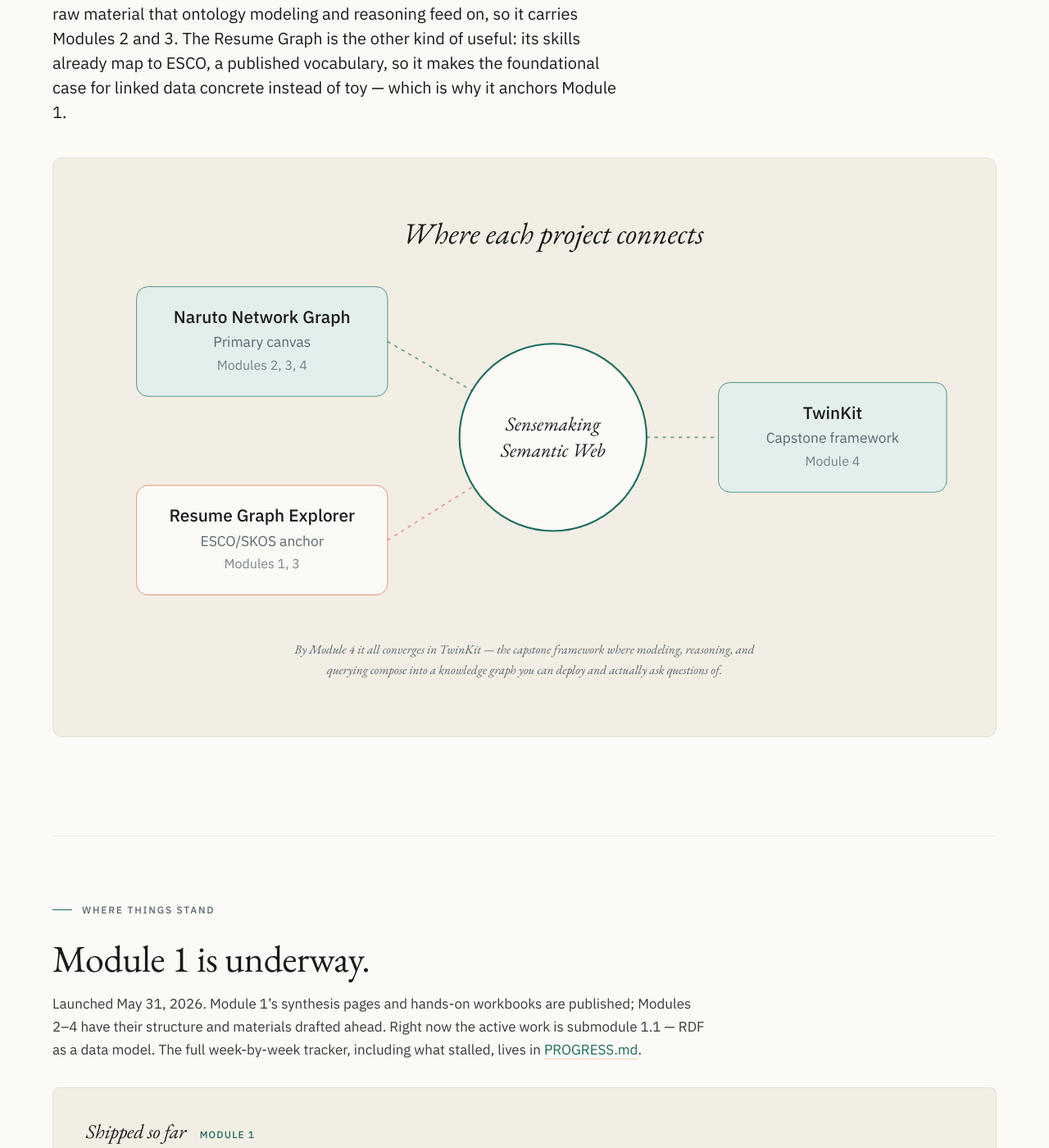
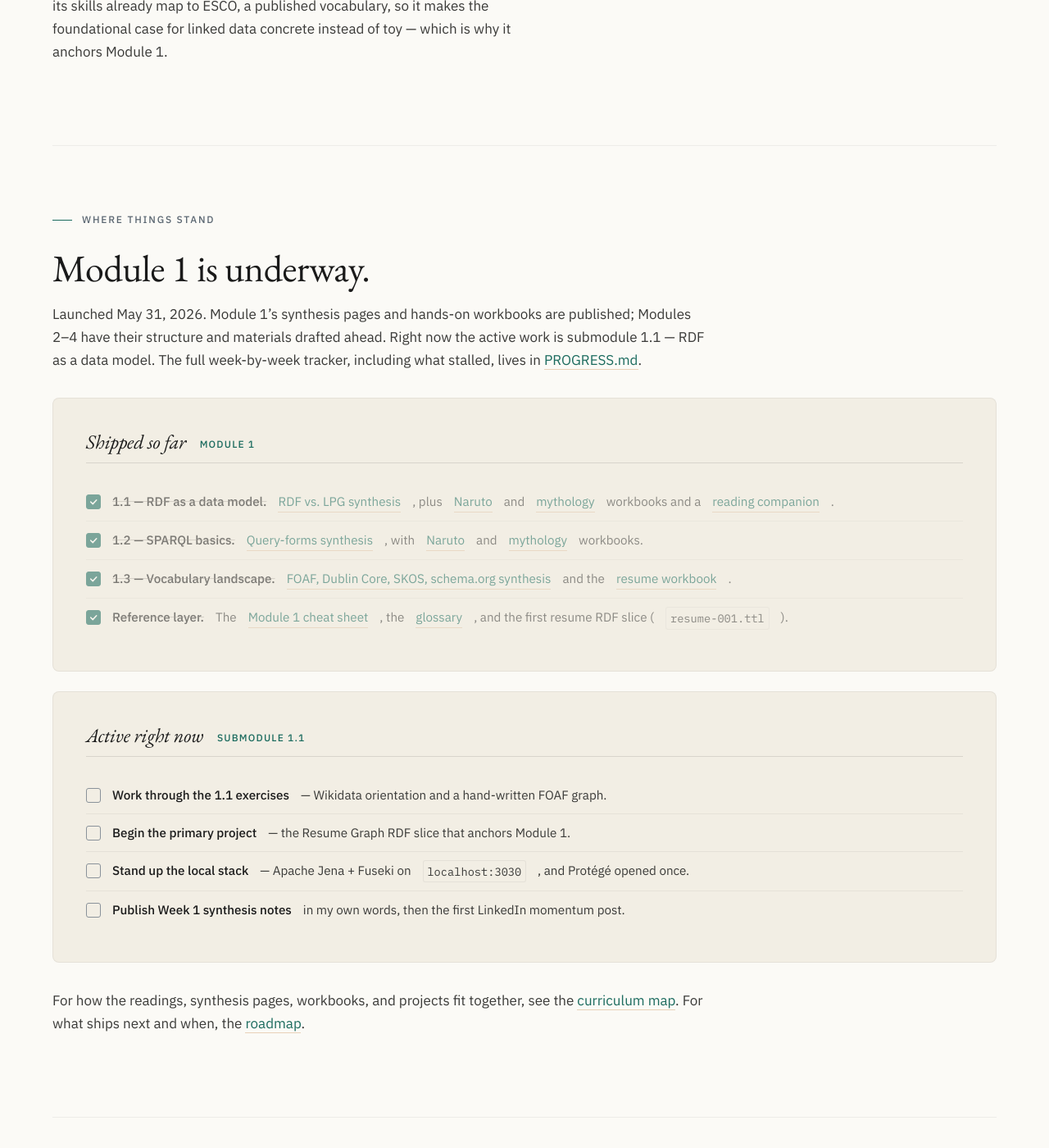
Before and after one commit to dagny099/semantic-web-curriculum, a Jekyll site: the page index.html, which Jekyll copies as it is, in a window 1280 px wide and 1400 px high, scrolled down 3828 px. Shown: the whole window at 82% size. Built offline with Jekyll 4.4.1, drawn with Linux system fonts in a browser that asks for light colours; some of the changed text lies outside the part shown.

```diff
--- a/index.html
+++ b/index.html
@@ -575,10 +575,9 @@ footer a:hover { color: var(--ink); }
 <section class="hero">
   <div class="hero-grid">
     <div class="hero-copy">
-      <div class="eyebrow">Semantic web curriculum · built in the open</div>
+      <!-- div class="eyebrow">Semantic web curriculum · built in the open</div -->
       <h1>Twelve weeks, from first triple to deployed knowledge graph.</h1>
       <p class="lead">RDF, OWL, SPARQL, and modern knowledge graphs &mdash; from first principles to a deployed hybrid LLM + knowledge graph application. Every artifact, note, and stumbling point published as I go.</p>
-      <div class="status-pill">Module 1 · in progress &mdash; launched May 31, 2026</div>
       <dl class="hero-meta">
         <div>
           <dt>Duration</dt>
@@ -592,11 +591,8 @@ footer a:hover { color: var(--ink); }
           <dt>Author</dt>
           <dd>Barbara Hidalgo-Sotelo</dd>
         </div>
-        <div>
-          <dt>Brand</dt>
-          <dd>Sensemaking AI</dd>
-        </div>
       </dl>
+      <div class="status-pill">Module 1 · in progress &mdash; launched May 31, 2026</div>
     </div>
     <div class="hero-art">
       <img src="/placeholder.png" alt="Abstract knowledge-graph illustration in cream, amber, and teal — nodes joined by dashed connections.">
@@ -759,47 +755,9 @@ footer a:hover { color: var(--ink); }
       </div>
       <p style="margin: 1rem 0 0; font-size: 0.875rem;"><a href="https://resume-graph-explorer.vercel.app/" target="_blank" rel="noopener">Open the Resume Graph Explorer &rarr;</a></p>
     </div>
+    <p>The two projects are useful in opposite ways. Naruto's world is densely categorical — ranks, villages, jutsu types, contested fan canon — which is the raw material that ontology modeling and reasoning feed on, so it carries Modules 2 and 3. The Resume Graph is the other kind of useful: its skills already map to ESCO, a published vocabulary, so it makes the foundational case for linked data concrete instead of toy — which is why it anchors Module 1.</p>
   </div>
 
-  <p class="lead" style="max-width: 44rem; margin: 2.5rem 0 0;">The two projects are useful in opposite ways. Naruto's world is densely categorical — ranks, villages, jutsu types, contested fan canon — which is the raw material that ontology modeling and reasoning feed on, so it carries Modules 2 and 3. The Resume Graph is the other kind of useful: its skills already map to ESCO, a published vocabulary, so it makes the foundational case for linked data concrete instead of toy — which is why it anchors Module 1.</p>
-<div class="diagram-block">
-  <svg viewBox="0 0 780 370" xmlns="http://www.w3.org/2000/svg" role="img" aria-labelledby="eco-title eco-desc">
-    <title id="eco-title">Where each project connects</title>
-    <desc id="eco-desc">The curriculum at the center, with three projects connected to it: Naruto Network Graph as primary canvas, Resume Graph Explorer as the Module 1 anchor, and TwinKit as the capstone framework.</desc>
-
-    <!-- Title -->
-    <text x="415" y="40" text-anchor="middle" class="svg-text-serif" font-size="26" fill="#1A1A1A">Where each project connects</text>
-
-    <!-- Connections -->
-    <line x1="270" y1="126" x2="344" y2="169" stroke="#1B6B5E" stroke-width="1.25" stroke-dasharray="3 4" opacity="0.6"/>
-    <line x1="270" y1="300" x2="345" y2="253" stroke="#DC6B4F" stroke-width="1.25" stroke-dasharray="3 4" opacity="0.6"/>
-    <line x1="497" y1="210" x2="560" y2="210" stroke="#1B6B5E" stroke-width="1.25" stroke-dasharray="3 4" opacity="0.6"/>
-
-    <!-- Center hub -->
-    <circle cx="415" cy="210" r="82" fill="#FBFAF6" stroke="#1B6B5E" stroke-width="1.5"/>
-    <text x="415" y="204" text-anchor="middle" class="svg-text-serif" font-size="17" font-style="italic" fill="#1A1A1A">Sensemaking</text>
-    <text x="415" y="227" text-anchor="middle" class="svg-text-serif" font-size="17" font-style="italic" fill="#1A1A1A">Semantic Web</text>
-
-    <!-- Naruto node -->
-    <rect x="50" y="78" width="220" height="96" rx="10" fill="#E3EFEC" stroke="#1B6B5E" stroke-width="0.5"/>
-    <text x="160" y="110" text-anchor="middle" class="svg-text" font-size="15" font-weight="500" fill="#124B42">Naruto Network Graph</text>
-    <text x="160" y="131" text-anchor="middle" class="svg-text-soft" font-size="12.5" fill="#124B42">Primary canvas</text>
-    <text x="160" y="151" text-anchor="middle" class="svg-text-soft" font-size="11.5" fill="#124B42" opacity="0.8">Modules 2, 3, 4</text>
-
-    <!-- Resume Graph node -->
-    <rect x="50" y="252" width="220" height="96" rx="10" fill="#FBFAF6" stroke="#DC6B4F" stroke-width="0.5"/>
-    <text x="160" y="284" text-anchor="middle" class="svg-text" font-size="15" font-weight="500" fill="#9A3B22">Resume Graph Explorer</text>
-    <text x="160" y="305" text-anchor="middle" class="svg-text-soft" font-size="12.5" fill="#9A3B22">ESCO/SKOS anchor</text>
-    <text x="160" y="325" text-anchor="middle" class="svg-text-soft" font-size="11.5" fill="#9A3B22" opacity="0.8">Modules 1, 3</text>
-
-    <!-- TwinKit node -->
-    <rect x="560" y="162" width="200" height="96" rx="10" fill="#E3EFEC" stroke="#1B6B5E" stroke-width="0.5"/>
-    <text x="660" y="194" text-anchor="middle" class="svg-text" font-size="15" font-weight="500" fill="#124B42">TwinKit</text>
-    <text x="660" y="215" text-anchor="middle" class="svg-text-soft" font-size="12.5" fill="#124B42">Capstone framework</text>
-    <text x="660" y="235" text-anchor="middle" class="svg-text-soft" font-size="11.5" fill="#124B42" opacity="0.8">Module 4</text>
-  </svg>
-  <p class="diagram-caption">By Module 4 it all converges in TwinKit &mdash; the capstone framework where modeling, reasoning, and querying compose into a knowledge graph you can deploy and actually ask questions of.</p>
-</div>
 </section>
 
 <!-- ═══════════════ WHERE THINGS STAND ═══════════════ -->
--- a/map.html
+++ b/map.html
@@ -542,7 +542,7 @@ const MODULE_DATA = {
   1: {
     name: 'Foundations',
     live: true,
-    readme:     `${BASE}/modules/01-foundations/README.md`,
+    readme:     `${BASE}/modules/01-foundations/index`,
     reading:    `${BASE}/resources/reading-list.md`,
     companion:  `${BASE}/modules/01-foundations/submodules/1-1-reading-companion.pdf`,
     synthesis:  `${BASE}/modules/01-foundations/submodules/1-1-rdf-vs-lpg.html`,
```
Also changed, not shown: modules/01-foundations/README.md (+47 -89 lines), Gemfile.lock, modules/01-foundations/module-1-timeline.png (added).
